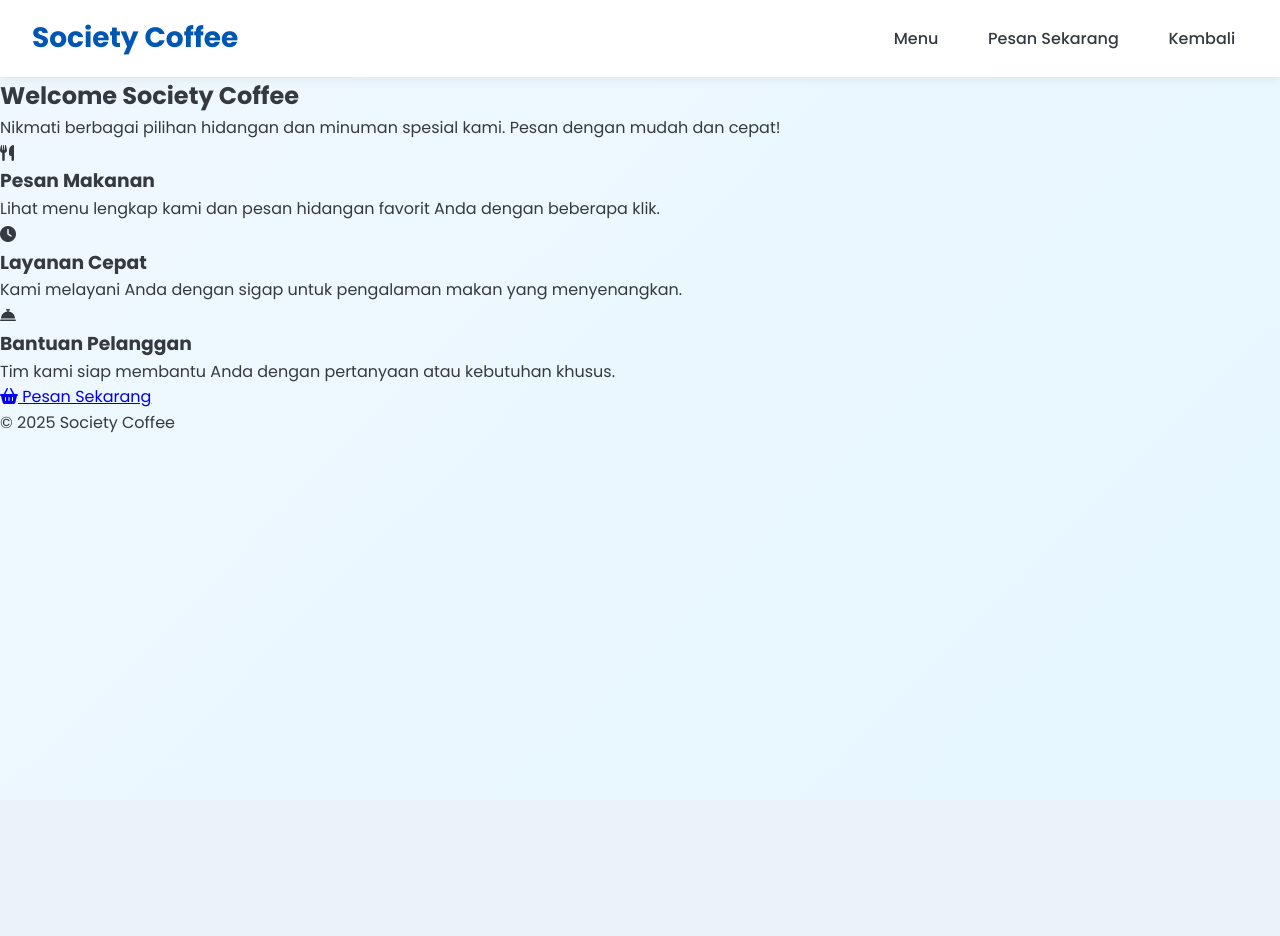
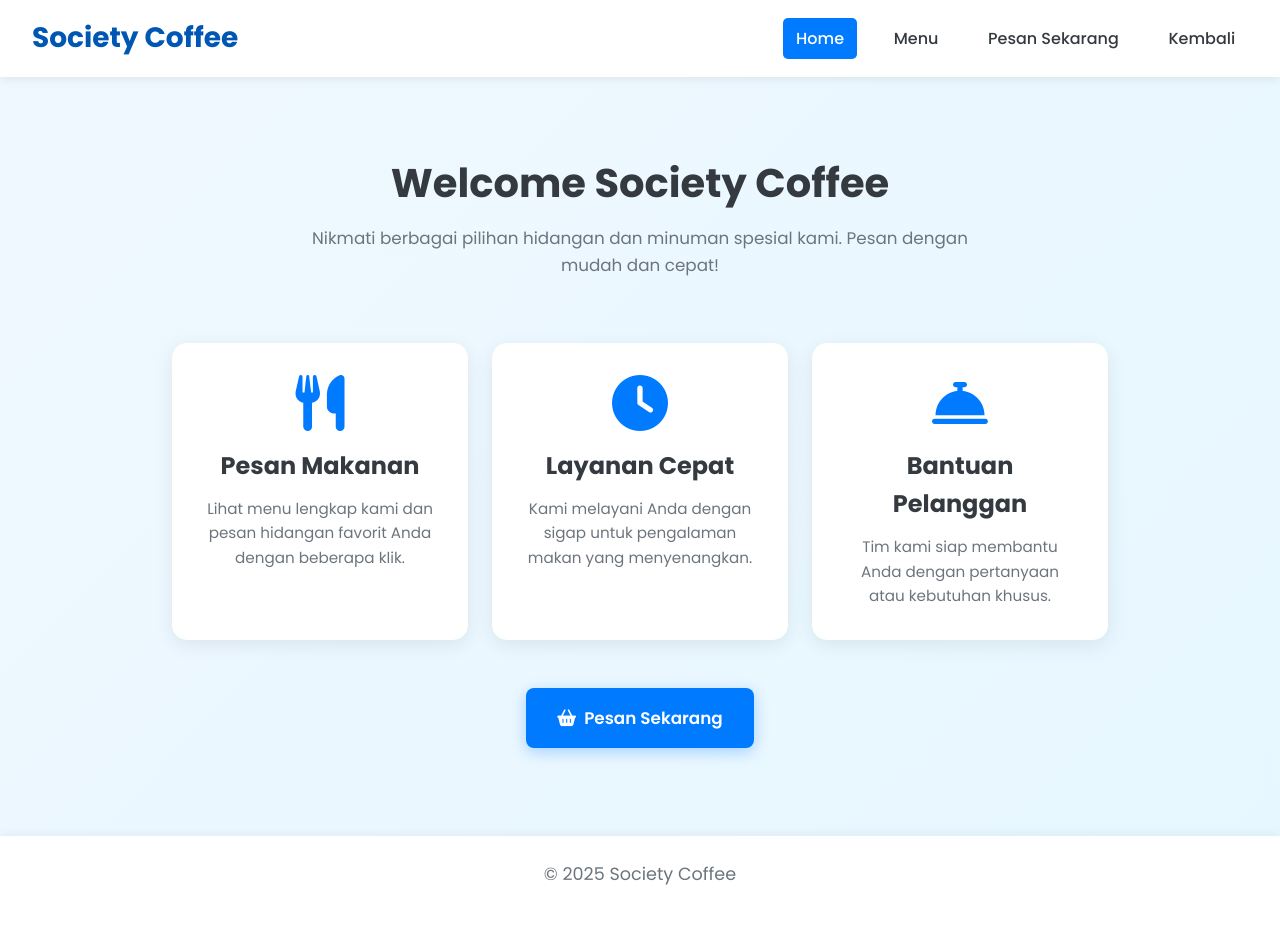
Before and after one commit to ElenFransiska/Kelompok11_Kasir, a PHP site: page /Interface/home.php in a window 1280 px wide. Before the commit the page ends 433 px from the top, so only its background shows below. Run offline with PHP 8.4, Linux system fonts and the light colour scheme.

Commit message:
finishing

```diff
--- a/css/css_home.css
+++ b/css/css_home.css
@@ -1,5 +1,4 @@
 :root {
-<<<<<<< HEAD
     --primary: #007bff;
     --primary-dark: #0056b3;
     --secondary: #6c757d;
@@ -10,24 +9,14 @@
     --bg-light-blue: #e0f2f7;
     --bg-gradient-start: #f0f8ff;
     --bg-gradient-end: #e6f7ff;
-=======
-    --primary: #007bff;
-    --primary-dark: #0056b3;
-    --secondary: #6c757d;
-    --light: #f8f9fa;
-    --dark: #343a40;
-    --text-medium: #6c757d;
-    --info-blue: #17a2b8;
-    --bg-light-blue: #e0f2f7;
-    --bg-gradient-start: #f0f8ff;
-    --bg-gradient-end: #e6f7ff;
->>>>>>> 7e88c4bd30a6f89119269a3cfee1fdf2cf21696b
 }
+
 * {
     margin: 0;
     padding: 0;
     box-sizing: border-box;
 }
+
 body {
     font-family: 'Poppins', sans-serif;
     background: linear-gradient(135deg, var(--bg-gradient-start), var(--bg-gradient-end));
@@ -51,15 +40,18 @@ body {
     top: 0;
     z-index: 1000;
 }
+
 .navbar-brand {
     font-size: 1.75rem;
     font-weight: 700;
     color: var(--primary-dark);
 }
+
 .navbar-nav {
     display: flex;
     gap: 1.5rem;
 }
+
 .nav-link {
     color: var(--dark);
     text-decoration: none;
@@ -68,41 +60,26 @@ body {
     border-radius: 5px;
     transition: background-color 0.2s ease, color 0.2s ease;
 }
+
 .nav-link:hover, .nav-link.active {
     background-color: var(--primary);
     color: white;
 }
-<<<<<<< HEAD
-.main-content {
-    flex-grow: 1;
-    padding: 3rem 2rem;
-    max-width: 1000px;
-=======
-
 
 .main-content {
     flex-grow: 1;
     padding: 3rem 2rem;
     max-width: 1000px;
->>>>>>> 7e88c4bd30a6f89119269a3cfee1fdf2cf21696b
     margin: 0 auto;
     width: 100%;
 }
 
-<<<<<<< HEAD
-=======
-
->>>>>>> 7e88c4bd30a6f89119269a3cfee1fdf2cf21696b
 .text-center {
     text-align: center;
 }
 
 section {
-<<<<<<< HEAD
     background-color: transparent;
-=======
-    background-color: transparent;
->>>>>>> 7e88c4bd30a6f89119269a3cfee1fdf2cf21696b
     padding: 0;
     margin-bottom: 2.5rem;
 }
@@ -128,10 +105,6 @@ p {
     margin-bottom: 1.5rem;
 }
 
-<<<<<<< HEAD
-=======
-
->>>>>>> 7e88c4bd30a6f89119269a3cfee1fdf2cf21696b
 .hero-section {
     padding: 2rem 0;
     margin-bottom: 2rem;
@@ -176,11 +149,7 @@ p {
 
 .info-icon {
     font-size: 3.5rem;
-<<<<<<< HEAD
     color: var(--primary);
-=======
-    color: var(--primary);
->>>>>>> 7e88c4bd30a6f89119269a3cfee1fdf2cf21696b
     margin-bottom: 1rem;
 }
 
@@ -201,11 +170,7 @@ p {
     display: flex;
     justify-content: center;
     gap: 1.5rem;
-<<<<<<< HEAD
     flex-wrap: wrap;
-=======
-    flex-wrap: wrap;
->>>>>>> 7e88c4bd30a6f89119269a3cfee1fdf2cf21696b
 }
 
 .btn {
@@ -218,11 +183,7 @@ p {
     display: inline-flex;
     align-items: center;
     gap: 8px;
-<<<<<<< HEAD
     border: 2px solid transparent;
-=======
-    border: 2px solid transparent;
->>>>>>> 7e88c4bd30a6f89119269a3cfee1fdf2cf21696b
 }
 
 .btn-primary {
@@ -238,10 +199,7 @@ p {
 }
 
 .btn-outline-secondary {
-<<<<<<< HEAD
     background-color: white;
-=======
->>>>>>> 7e88c4bd30a6f89119269a3cfee1fdf2cf21696b
     color: var(--secondary);
     border-color: var(--secondary);
     box-shadow: 0 2px 5px rgba(0, 0, 0, 0.05);
@@ -275,11 +233,7 @@ p {
     padding: 1.5rem;
     margin-top: auto;
     font-size: 0.9rem;
-<<<<<<< HEAD
     box-shadow: 0 -2px 10px rgba(0, 0, 0, 0.05);
-=======
-    box-shadow: 0 -2px 10px rgba(0, 0, 0, 0.05);
->>>>>>> 7e88c4bd30a6f89119269a3cfee1fdf2cf21696b
 }
 
 .login-container {
@@ -309,11 +263,7 @@ p {
 
 .form-group {
     margin-bottom: 1.5rem;
-<<<<<<< HEAD
     text-align: left;
-=======
-    text-align: left;
->>>>>>> 7e88c4bd30a6f89119269a3cfee1fdf2cf21696b
 }
 
 .form-group label {
@@ -363,11 +313,7 @@ p {
 }
 
 .menu-placeholder, .contact-placeholder {
-<<<<<<< HEAD
     background-color: #f0f8ff;
-=======
-    background-color: #f0f8ff;
->>>>>>> 7e88c4bd30a6f89119269a3cfee1fdf2cf21696b
     padding: 40px;
     border-radius: 15px;
     min-height: 350px;
@@ -389,11 +335,7 @@ p {
 }
 
 .contact-card {
-<<<<<<< HEAD
     background-color: var(--light);
-=======
-    background-color: var(--light);
->>>>>>> 7e88c4bd30a6f89119269a3cfee1fdf2cf21696b
     padding: 2rem;
     border-radius: 12px;
     box-shadow: 0 2px 10px rgba(0, 0, 0, 0.05);
@@ -454,11 +396,7 @@ p {
         font-size: 0.95rem;
     }
     .info-cards-grid {
-<<<<<<< HEAD
         grid-template-columns: 1fr;
-=======
-        grid-template-columns: 1fr;
->>>>>>> 7e88c4bd30a6f89119269a3cfee1fdf2cf21696b
     }
     .info-card {
         padding: 1.5rem;
```
